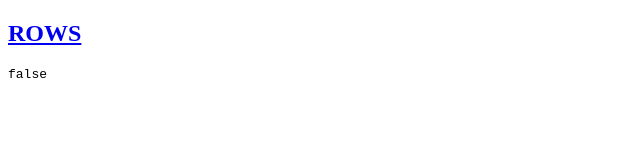
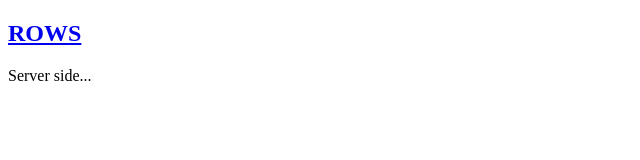
Before and after one commit to millette/glassjaw-v3, a Next.js app: page / in a window 1280 px wide. Shown: the top 160 px of the page, without its empty margins (0-640 px from the left). Built offline with nearby package versions, Linux system fonts and the light colour scheme.

Commit message:
Show rows as html.

```diff
--- a/pages/index.js
+++ b/pages/index.js
@@ -4,13 +4,23 @@ import Pouchdb from 'pouchdb-browser'
 
 export default class MyPage extends React.Component {
   static async getInitialProps (oy) {
-    if (oy && oy.req) {
-      return { rows: false }
-    }
+    // server side
+    if (oy && oy.req) { return { rows: false } }
 
     const db = new Pouchdb('mooya')
     // await db.post({ now: new Date().toISOString(), one: 'thing' })
     return db.allDocs()
+  }
+
+  rows () {
+    if (this.props.rows) {
+      return this.props.rows.map((row) => <dl>
+        <dt>{row.id}</dt>
+        <dd>{row.value.rev}</dd>
+      </dl>)
+    }
+
+    return <p>Server side...</p>
   }
 
   render () {
@@ -20,9 +30,7 @@ export default class MyPage extends React.Component {
           <a>ROWS</a>
         </Link>
       </h2>
-      <pre>
-        {JSON.stringify(this.props.rows, null, '  ')}
-      </pre>
+      {this.rows()}
     </div>
   }
 }
```
